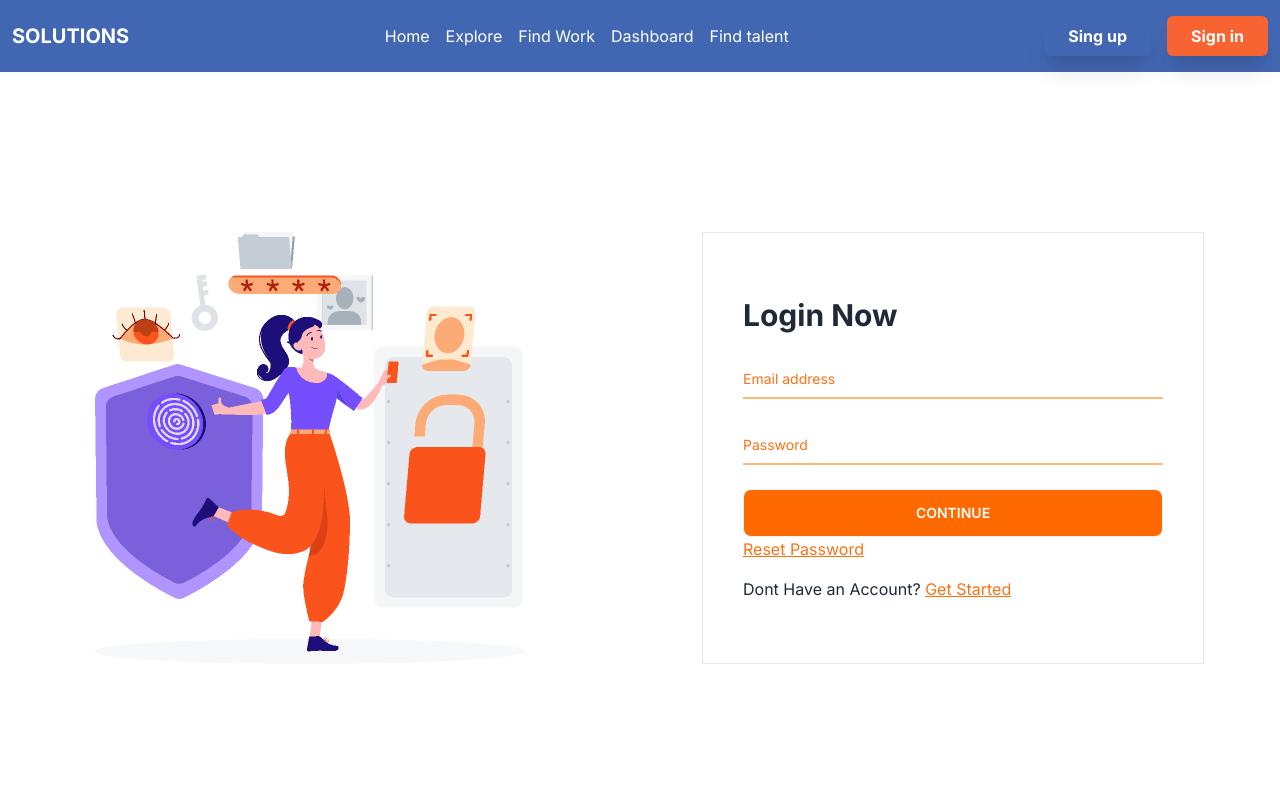
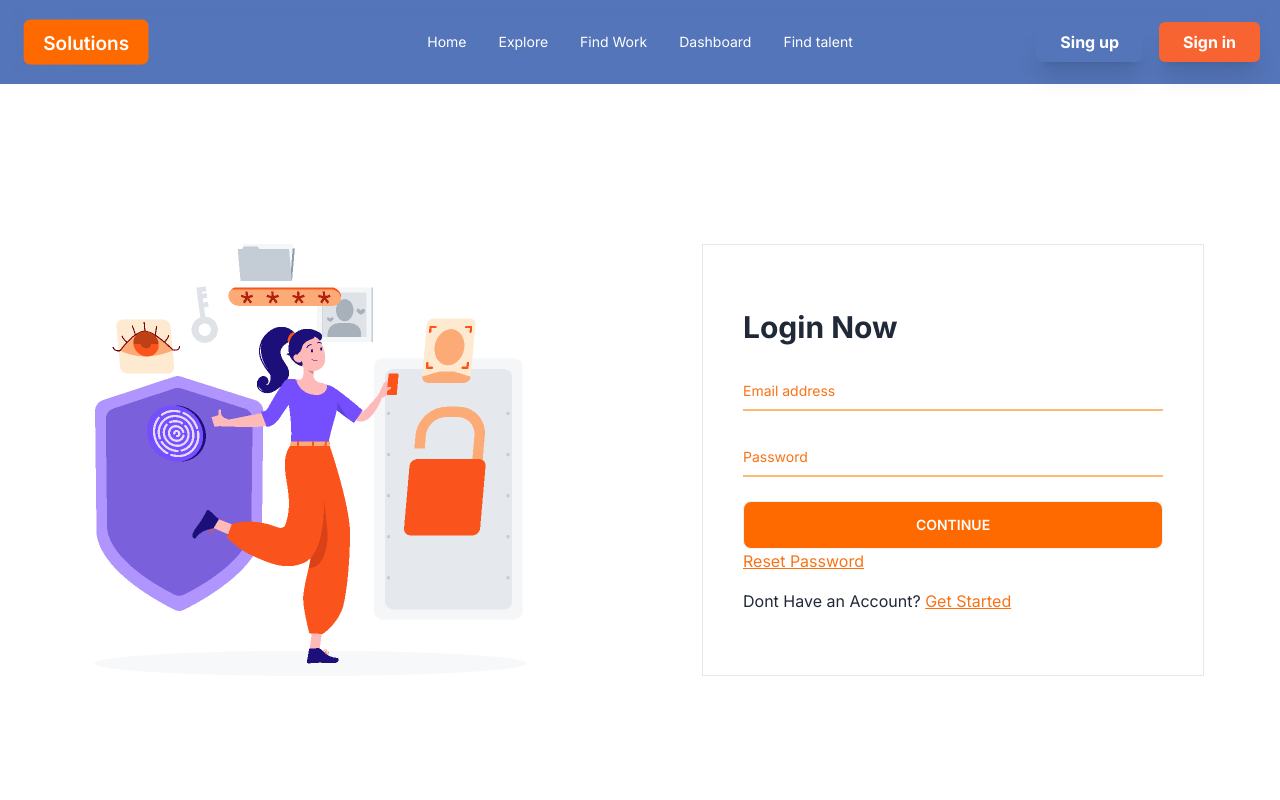
Before and after one commit to getMonirr/multi-client-services, a Next.js app: page /login in a window 1280 px wide. Shown: the top 800 px of the page. Built offline with nearby package versions, Linux system fonts and the light colour scheme; no server answers.

Commit message:
header update

```diff
--- a/src/components/home/Banner.tsx
+++ b/src/components/home/Banner.tsx
@@ -8,14 +8,14 @@ import "swiper/css";
 import "swiper/css/navigation";
 
 // import required modules
-import { Autoplay } from "swiper/modules";
+import { Autoplay, Navigation } from "swiper/modules";
 import SingleSlider from "./SingleSlider";
 import { sliderContent } from "@/constant/Constant";
 
 const Banner = () => {
   return (
     <>
-      <Swiper autoplay modules={[Autoplay]}>
+      <Swiper autoplay modules={[Autoplay, Navigation]}>
         {sliderContent.map((slide) => (
           <SwiperSlide key={slide.title}>
             <SingleSlider slide={slide} />
--- a/src/components/home/SingleSlider.tsx
+++ b/src/components/home/SingleSlider.tsx
@@ -13,7 +13,7 @@ type singleSliderProps = {
 const SingleSlider = ({ slide }: singleSliderProps) => {
   return (
     <RootContainer>
-      <div className="min-h-[calc(100vh-100px)] flex items-center justify-between flex-col lg:flex-row gap-8 my-8 lg:my-4">
+      <div className="min-h-[calc(100vh-300px)] flex items-center justify-between flex-col lg:flex-row gap-8 my-8 lg:my-4">
         <div className="w-full lg:w-1/2">
           <h1 className="font-bold text-2xl">{slide.title}</h1>
           <p className="mt-4 text-slate-500 mb-8">
--- a/src/components/shared/header/Header.tsx
+++ b/src/components/shared/header/Header.tsx
@@ -1,5 +1,5 @@
 "use client";
-import { useState } from "react";
+import { useState, useEffect } from "react";
 import RootContainer from "../RootContainer";
 import { navLinks } from "@/constant/Constant";
 import Link from "next/link";
@@ -11,7 +11,7 @@ import useAuth from "@/hooks/useAuth";
 
 const Header = () => {
   // for navbar toggle
-  const [isShow, setIsShow] = useState(false);
+  // const [isShow, setIsShow] = useState(false);
 
   // user
   // const {user}: any = useAuth()
@@ -34,18 +34,41 @@ const Header = () => {
     );
   });
 
+  const [isScrolled, setIsScrolled] = useState(false);
+
+  // ...rest of your code
+
+  useEffect(() => {
+    const handleScroll = () => {
+      if (window.scrollY > 300) {
+        setIsScrolled(true);
+      } else {
+        setIsScrolled(false);
+      }
+    };
+
+    window.addEventListener("scroll", handleScroll);
+    return () => {
+      window.removeEventListener("scroll", handleScroll);
+    };
+  }, []);
+
   return (
-    <div className="bg-multi-primary text-white">
+    <div
+      className={`bg-multi-primary text-white sticky top-0 z-50 bg-opacity-90 transition duration-500 ease-in-out py-2 ${
+        isScrolled ? "py-0 shadow-2xl border-b-2" : ""
+      }`}
+    >
       <RootContainer>
-        <div className="flex items-center justify-between py-4">
+        {/**   <div className="flex items-center justify-between py-4">
           <div>
             <h1 className="text-xl font-bold uppercase">Solutions</h1>
           </div>
           <nav className=" items-center gap-4 hidden lg:flex">{Links}</nav>
 
-          {/* mobile nav  */}
+          {/* mobile nav
           {isShow && (
-            <nav className=" w-full bg-gray-400 absolute left-0 top-12 items-center gap-8 flex-col justify-center text-center z-50">
+            <nav className=" w-full bg-gray-400 absolute left-0 top-12 items-center gap-8 flex-col justify-center text-center z-50 lg:hidden block">
               {Links}
             </nav>
           )}
@@ -66,6 +89,61 @@ const Header = () => {
             </button>
           </div>
         </div>
+
+      */}
+
+        {/* /// test  */}
+        <div className="navbar backdrop-blur-xl ">
+          <div className="navbar-start">
+            <div className="dropdown z-50">
+              <label tabIndex={0} className="btn btn-ghost lg:hidden">
+                <svg
+                  xmlns="http://www.w3.org/2000/svg"
+                  className="h-5 w-5"
+                  fill="none"
+                  viewBox="0 0 24 24"
+                  stroke="currentColor"
+                >
+                  <path
+                    strokeLinecap="round"
+                    strokeLinejoin="round"
+                    strokeWidth="2"
+                    d="M4 6h16M4 12h8m-8 6h16"
+                  />
+                </svg>
+              </label>
+              <ul
+                tabIndex={0}
+                className="menu menu-sm dropdown-content mt-3 z-[1] p-2 shadow bg-multi-primary rounded-box w-52"
+              >
+                {Links}
+                <SimpleBtn className="mr-4 bg-transparent">
+                  <Link href="/registration">Sing up</Link>
+                </SimpleBtn>
+                <SimpleBtn className="">
+                  <Link href="/login">Sign in</Link>
+                </SimpleBtn>
+              </ul>
+            </div>
+            <a className="btn btn-ghost normal-case text-xl hidden lg:block">
+              Solutions
+            </a>
+          </div>
+          <div className="navbar-center hidden lg:flex">
+            <ul className="menu menu-horizontal px-1">{Links}</ul>
+          </div>
+          <div className="navbar-end">
+            <SimpleBtn className="mr-4 bg-transparent hidden lg:block">
+              <Link href="/registration">Sing up</Link>
+            </SimpleBtn>
+            <SimpleBtn className="hidden lg:block">
+              <Link href="/login">Sign in</Link>
+            </SimpleBtn>
+            <a className="btn btn-ghost normal-case text-xl block lg:hidden">
+              Solutions
+            </a>
+          </div>
+        </div>
       </RootContainer>
     </div>
   );
```
